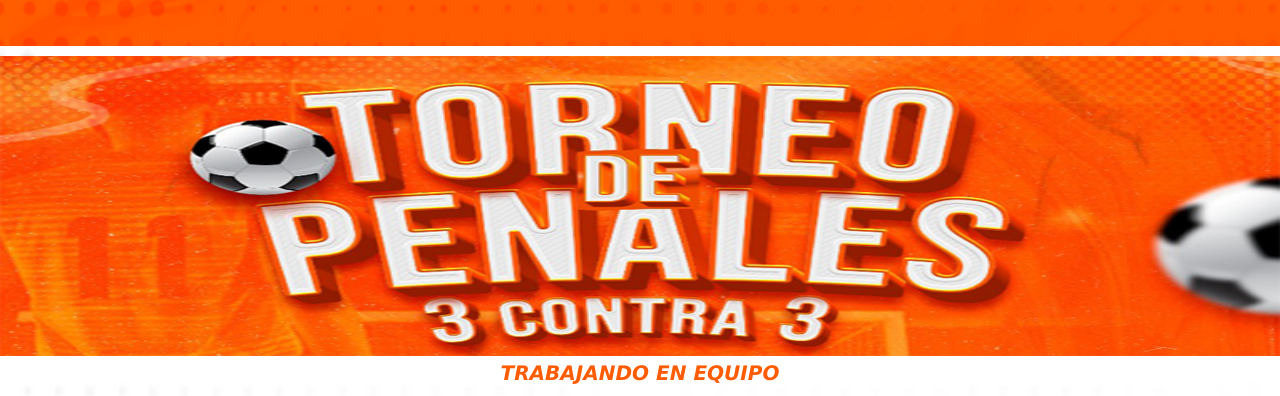
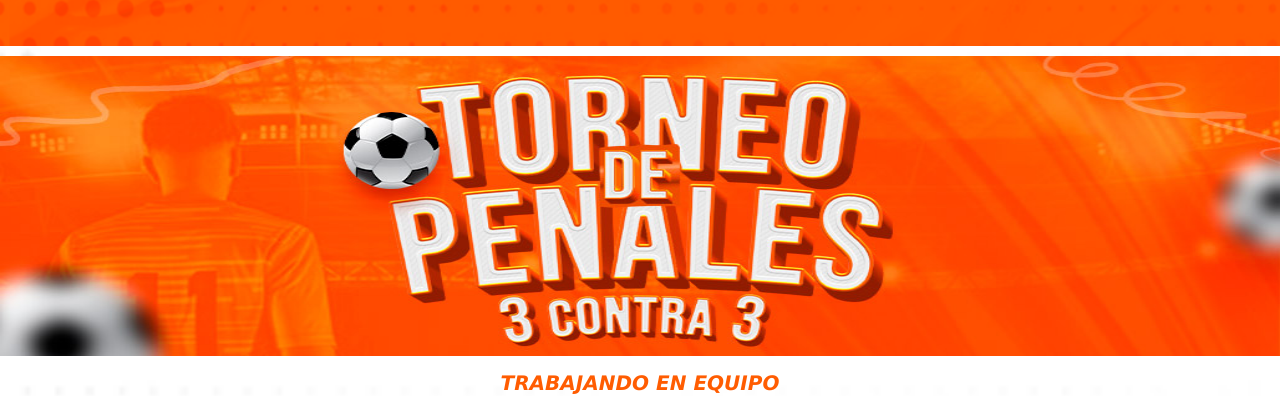
Before and after one commit to Andr3sCastillo/carvajal, a plain HTML site: page index.html in a window 1280 px wide. Shown: the part 518-914 px from the top of the page. Drawn offline with Linux system fonts and the light colour scheme.

Commit message:
estilos correguidos

```diff
--- a/index.css
+++ b/index.css
@@ -4,7 +4,7 @@
     padding: 0;
     font-family: "Roboto Condensed", sans-serif;
     font-optical-sizing: auto;
-    font-weight: <weight>;
+    font-weight: 16px;
     font-style: normal;
 }
 html{
@@ -19,8 +19,12 @@ body{
     background-repeat: no-repeat;
     background-size: cover;
     background-attachment: fixed;
+    min-width: 450px;
     width: 100%;
     height: auto;
+}
+body::-webkit-scrollbar {
+    display: none;
 }
 header{
     width: 100%;
@@ -133,6 +137,10 @@ button{
     overflow-x: auto;
     white-space: nowrap;
     margin: 5px 0px 0px 10px;
+    scrollbar-width: none;
+}
+.card-container::-webkit-scrollbar {
+    display: none;
 }
 .card{
     color: white;
@@ -156,7 +164,7 @@ button{
 #scroll-derecha {
     width: 25px;
     height: 50px;
-    right: 5px;
+    right: min(5px, 100% - 450px);
     position: absolute;
     top: 432px;
     transform: translateY(-50%);
@@ -192,7 +200,7 @@ footer{
 }
 .footer-title{
     color: var(--principal);
-    margin: 5px;
+    margin: 15px 0px 5px 0px;
     text-align: center;
     font-size: 2rem;
     font-style: italic;
--- a/index.html
+++ b/index.html
@@ -141,7 +141,7 @@
     </main>
     <footer>
         <a class="footer-banner" href="">
-            <img class="footer-banner-img" src="./assets/imagenes/torneo.png " alt="">
+            <img class="footer-banner-img" src="./assets/imagenes/torneo.jpg " alt="">
         </a>
         <h2 class="footer-title">TRABAJANDO EN EQUIPO</h2>
         <div class="footer-grupos">
```
Also changed, not shown: assets/imagenes/torneo.jpg (added), assets/imagenes/torneo.png (deleted).
